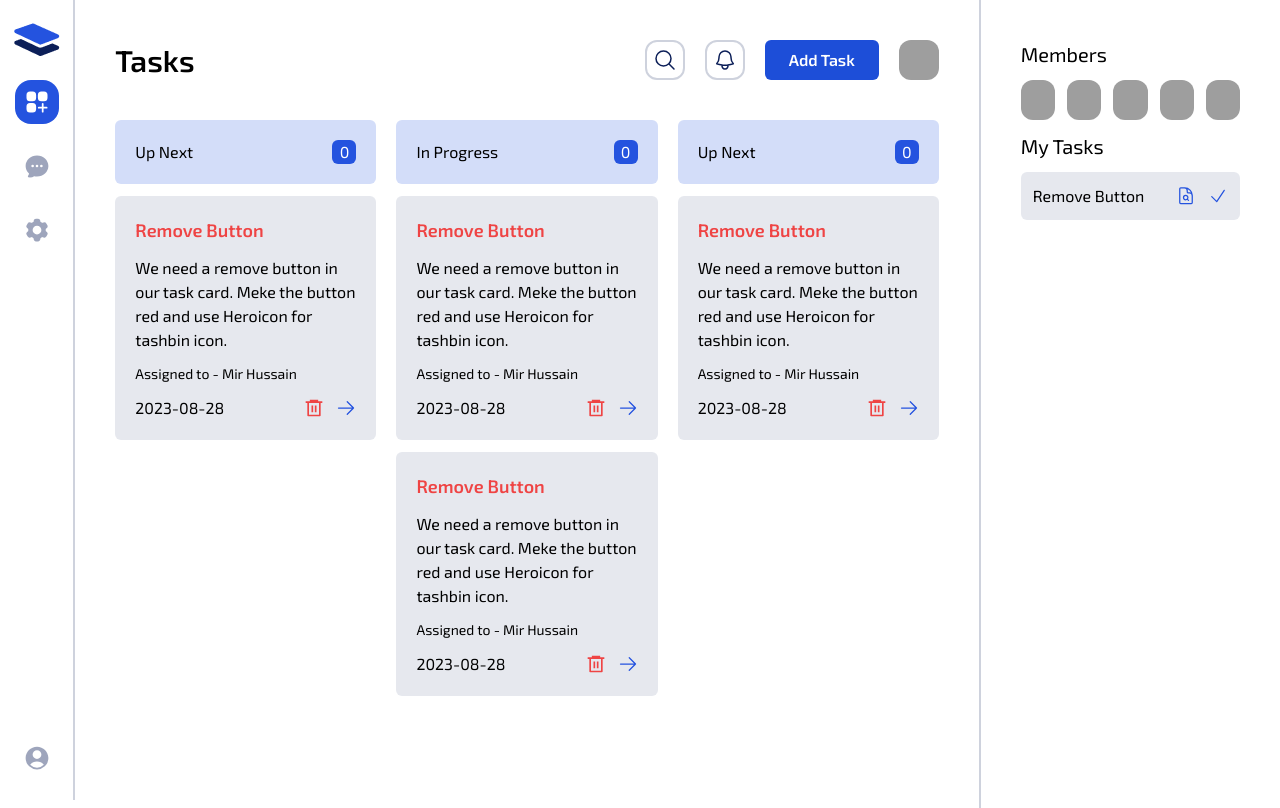
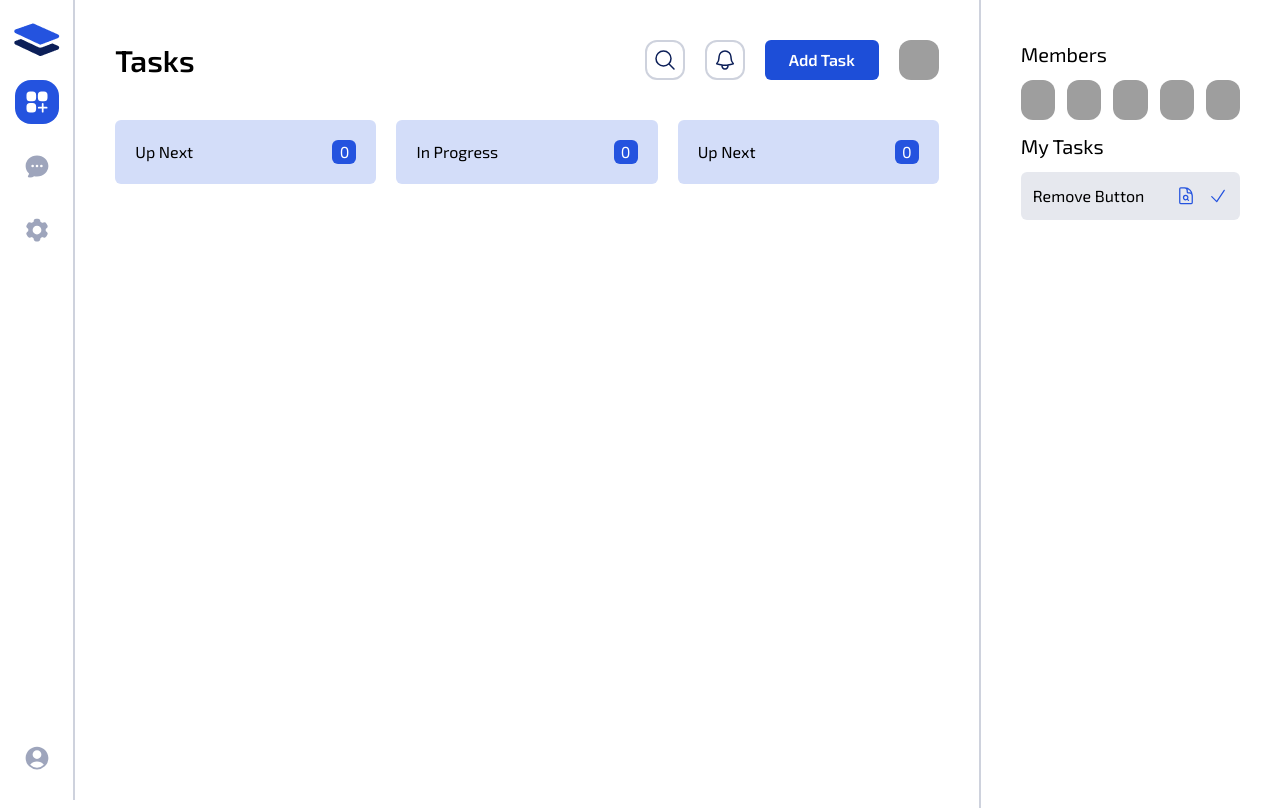
Before and after one commit to bijoymamud/taskMaster_redux, a React (Vite) app: page / in a window 1280 px wide. Shown: the top 808 px of the page. Built offline with nearby package versions, Linux system fonts and the light colour scheme; grey boxes are pictures that could not be loaded.

Commit message:
pushing data using id in a empty array

```diff
--- a/src/components/tasks/AddTaskModal.jsx
+++ b/src/components/tasks/AddTaskModal.jsx
@@ -2,11 +2,12 @@ import { useForm } from 'react-hook-form'
 import Modal from '../ui/Modal'
 import { Select } from '@headlessui/react'
 import { useDispatch } from 'react-redux'
-import { addTask } from '../../redux/features/tasks/tasksSlice'
+import { addTask } from '../../redux/features/tasks/tasksSlice';
+
 
 function AddTaskModal({ isOpen, setIsOpen }) {
 
-  const dispatch = useDispatch()
+  const dispatch = useDispatch();
 
   const {
     register,
--- a/src/components/tasks/TaskCard.jsx
+++ b/src/components/tasks/TaskCard.jsx
@@ -1,19 +1,10 @@
-import { ArrowRightIcon, TrashIcon } from '@heroicons/react/24/outline';
-import { Delete } from 'lucide';
+import { ArrowRightIcon} from '@heroicons/react/24/outline';
+// import { Delete } from 'lucide';
 import { RiDeleteBin6Line } from 'react-icons/ri';
 
 
-const TaskCard = () => {
-  const task = {
-    id: 1,
-    status: 'pending',
-    title: 'Remove Button',
-    description:
-      'We need a remove button in our task card. Meke the button red and use Heroicon for tashbin icon.',
-    date: '2023-08-28',
-    assignedTo: 'Mir Hussain',
-    priority: 'high',
-  };
+const TaskCard = ({task}) => {
+
 
 
   return (
@@ -32,13 +23,11 @@ const TaskCard = () => {
       <div className="flex justify-between mt-3">
         <p>{task?.date}</p>
         <div className="flex gap-3">
-          <button onClick={() => dispatch(removeTask(task.id))} title="Delete">
+          <button title="Delete">
             <RiDeleteBin6Line className="h-5 w-5 text-red-500"  />
           </button>
           <button
-            onClick={() =>
-              dispatch(updateStatus({ id: task.id, status: updatedStatus }))
-            }
+
             title="In progress"
           >
             <ArrowRightIcon className="h-5 w-5 text-primary" />
--- a/src/components/ui/Modal.jsx
+++ b/src/components/ui/Modal.jsx
@@ -18,7 +18,7 @@ export default function Modal({isOpen, setIsOpen, title, children}) {
           <div className="flex min-h-full items-center justify-center p-4">
             <DialogPanel
               transition
-              className="w-full max-w-md rounded-xl bg-pink-300  p-6 backdrop-blur-2xl duration-300 ease-out data-[closed]:transform-[scale(95%)] data-[closed]:opacity-0"
+              className="w-full max-w-md rounded-xl bg-sky-300 p-6 backdrop-blur-2xl duration-300 ease-out data-[closed]:transform-[scale(95%)] data-[closed]:opacity-0"
             >
               <DialogTitle as="h3" className="text-base/7 font-medium text-white">
                 {title}
--- a/src/pages/Tasks.jsx
+++ b/src/pages/Tasks.jsx
@@ -3,9 +3,15 @@ import MyTasks from "../components/tasks/MyTasks";
 import TaskCard from "../components/tasks/TaskCard";
 import { useState } from "react";
 import AddTaskModal from "../components/tasks/AddTaskModal";
+import { useSelector } from "react-redux";
 
 const Tasks = () => {
   const [isOpen, setIsOpen] = useState(false);
+  const { tasks } = useSelector((state) => state.tasksSlice);
+  console.log(tasks)
+
+
+
 
   return (
     <div className="h-screen grid grid-cols-12">
@@ -49,7 +55,9 @@ const Tasks = () => {
               </p>
             </div>
             <div className="space-y-3">
-              <TaskCard />
+              {tasks.map((item) => (
+                <TaskCard key={item.id} task={item} />
+              ))}
             </div>
           </div>
           <div className="relative h-[800px] overflow-auto">
@@ -60,8 +68,9 @@ const Tasks = () => {
               </p>
             </div>
             <div className="space-y-3">
-              <TaskCard />
-              <TaskCard />
+            {tasks.map((item) => (
+                <TaskCard key={item.id} task={item}/>
+              ))}
             </div>
           </div>
           <div className="relative h-[800px] overflow-auto">
@@ -72,7 +81,9 @@ const Tasks = () => {
               </p>
             </div>
             <div className="space-y-3">
-              <TaskCard />
+            {tasks.map((item) => (
+              <TaskCard key={item.id} task={item} />
+              ))}
             </div>
           </div>
         </div>
```
Also changed, not shown: src/redux/features/tasks/tasksSlice.js (+12 -16 lines).
